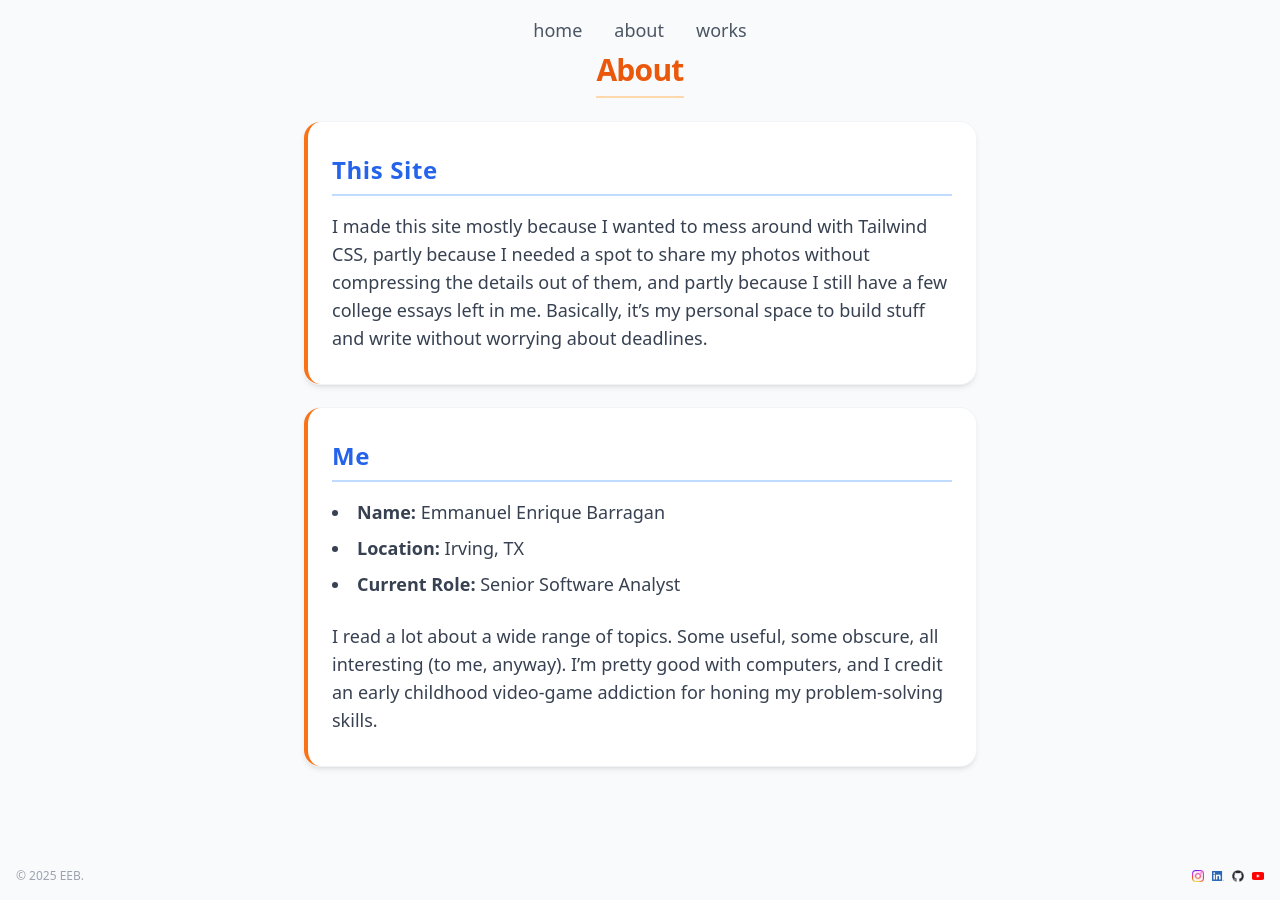
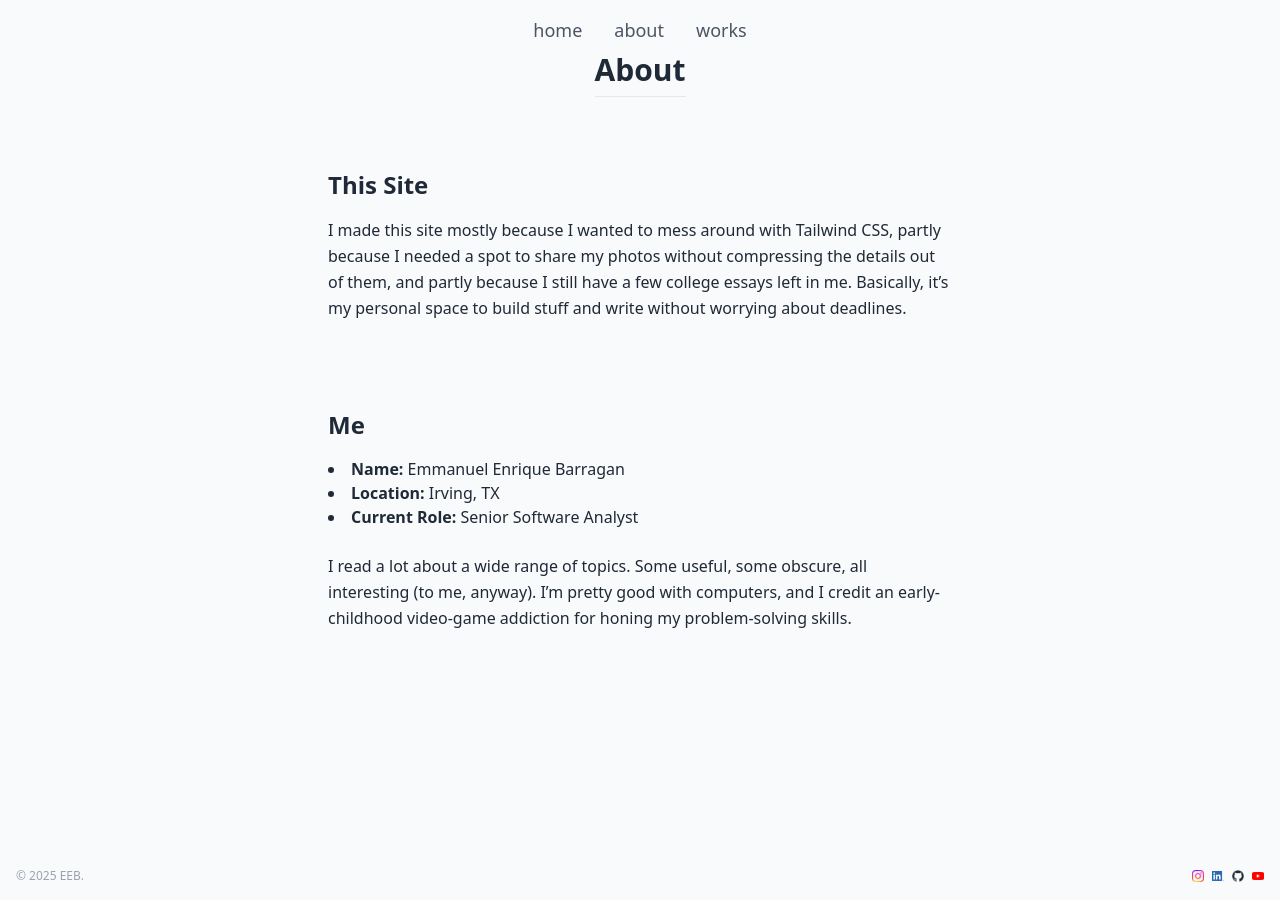
Before and after one commit to enriquebarragan/enriquebarragan.github.io, a Jekyll site: the page built from pages/about/index.md, in a window 1280 px wide. Built offline with Jekyll 4.4.1, drawn with Linux system fonts in a browser that asks for light colours; nearby versions of some CDN libraries.

Commit message:
Update index.md

```diff
--- a/pages/about/index.md
+++ b/pages/about/index.md
@@ -5,38 +5,38 @@
 ---
 
 <div class="flex flex-col gap-6 mx-4">
-  <!-- Top‐level About heading -->
-  <h1 class="max-w-2xl mx-auto text-3xl font-bold text-orange-600 tracking-tight border-b-2 border-orange-200 pb-2">
+  <!-- Top-level heading -->
+  <h1 class="max-w-2xl mx-auto text-3xl font-bold pb-2 border-b mb-4">
     About
   </h1>
 
-  <!-- This Site Card -->
-  <div class="max-w-2xl mx-auto px-6 py-8 bg-white rounded-2xl shadow-md ring-1 ring-gray-100 border-l-4 border-orange-500">
-    <h2 class="text-2xl font-semibold mb-4 text-blue-600 tracking-wide border-b-2 border-blue-200 pb-2">
+  <!-- “This Site” section -->
+  <section class="max-w-2xl mx-auto px-6 py-8">
+    <h2 class="text-2xl font-semibold mb-4">
       This Site
     </h2>
-    <p class="text-base sm:text-lg text-gray-700 leading-relaxed">
-      I made this site mostly because I wanted to mess around with Tailwind CSS,
-      partly because I needed a spot to share my photos without compressing the details out
-      of them, and partly because I still have a few college essays left in me.
-      Basically, it’s my personal space to build stuff and write without worrying about deadlines.
+    <p class="text-base leading-relaxed">
+      I made this site mostly because I wanted to mess around with Tailwind CSS, partly because I needed
+      a spot to share my photos without compressing the details out of them, and partly because I still have
+      a few college essays left in me. Basically, it’s my personal space to build stuff and write without
+      worrying about deadlines.
     </p>
-  </div>
+  </section>
 
-  <!-- Me Card -->
-  <div class="max-w-2xl mx-auto px-6 py-8 bg-white rounded-2xl shadow-md ring-1 ring-gray-100 border-l-4 border-orange-500">
-    <h2 class="text-2xl font-semibold mb-4 text-blue-600 tracking-wide border-b-2 border-blue-200 pb-2">
+  <!-- “Me” section -->
+  <section class="max-w-2xl mx-auto px-6 py-8">
+    <h2 class="text-2xl font-semibold mb-4">
       Me
     </h2>
-    <ul class="list-disc list-inside space-y-2 mb-6 text-base sm:text-lg text-gray-700">
+    <ul class="list-disc list-inside mb-6">
       <li><strong>Name:</strong> Emmanuel Enrique Barragan</li>
       <li><strong>Location:</strong> Irving, TX</li>
       <li><strong>Current Role:</strong> Senior Software Analyst</li>
     </ul>
-    <p class="text-base sm:text-lg text-gray-700 leading-relaxed">
-      I read a lot about a wide range of topics. Some useful, some obscure, all interesting
-      (to me, anyway). I’m pretty good with computers, and I credit an early childhood
-      video‐game addiction for honing my problem-solving skills.
+    <p class="text-base leading-relaxed">
+      I read a lot about a wide range of topics. Some useful, some obscure, all interesting (to me, anyway).
+      I’m pretty good with computers, and I credit an early-childhood video-game addiction for honing my
+      problem-solving skills.
     </p>
-  </div>
+  </section>
 </div>
```
